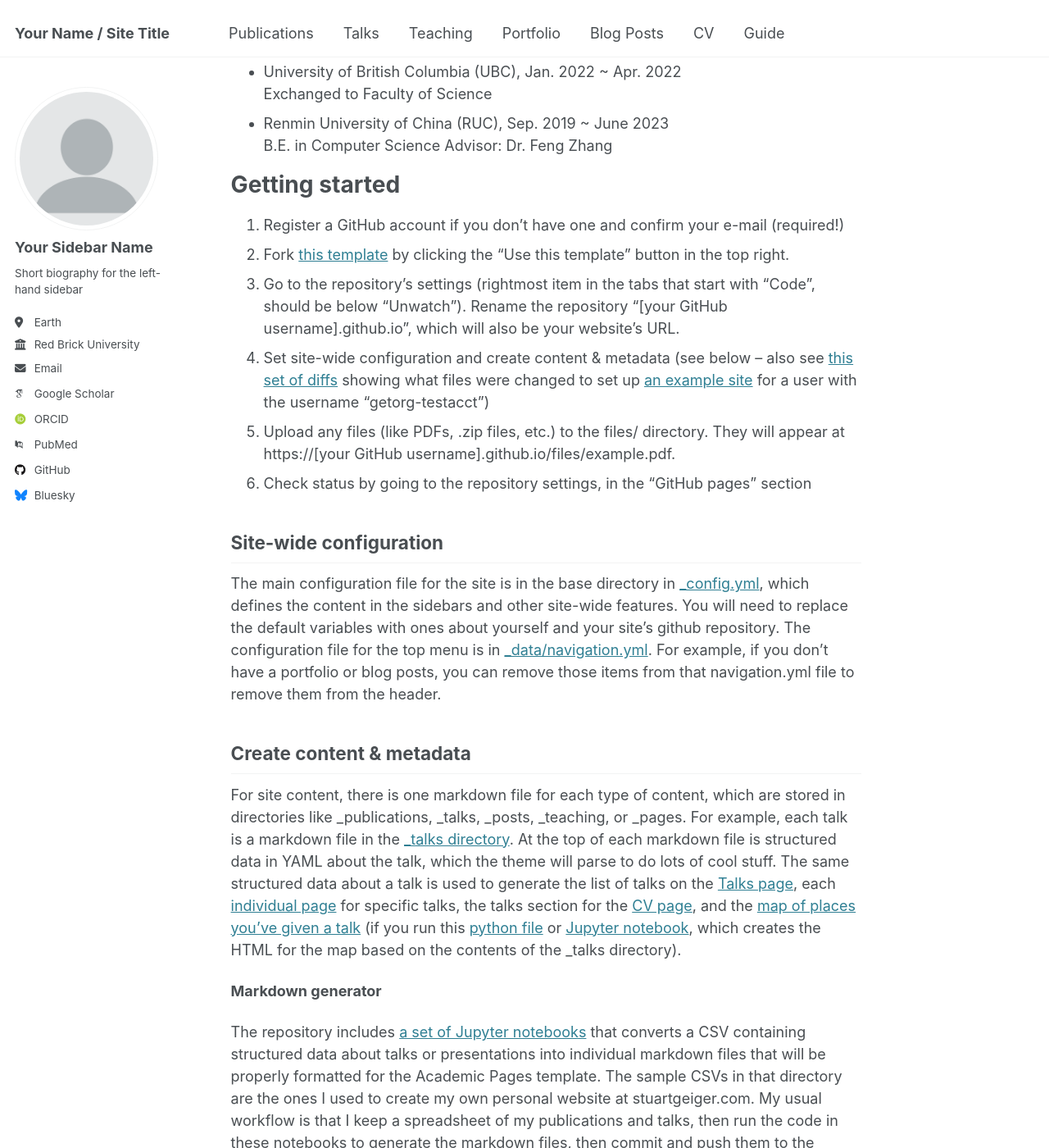
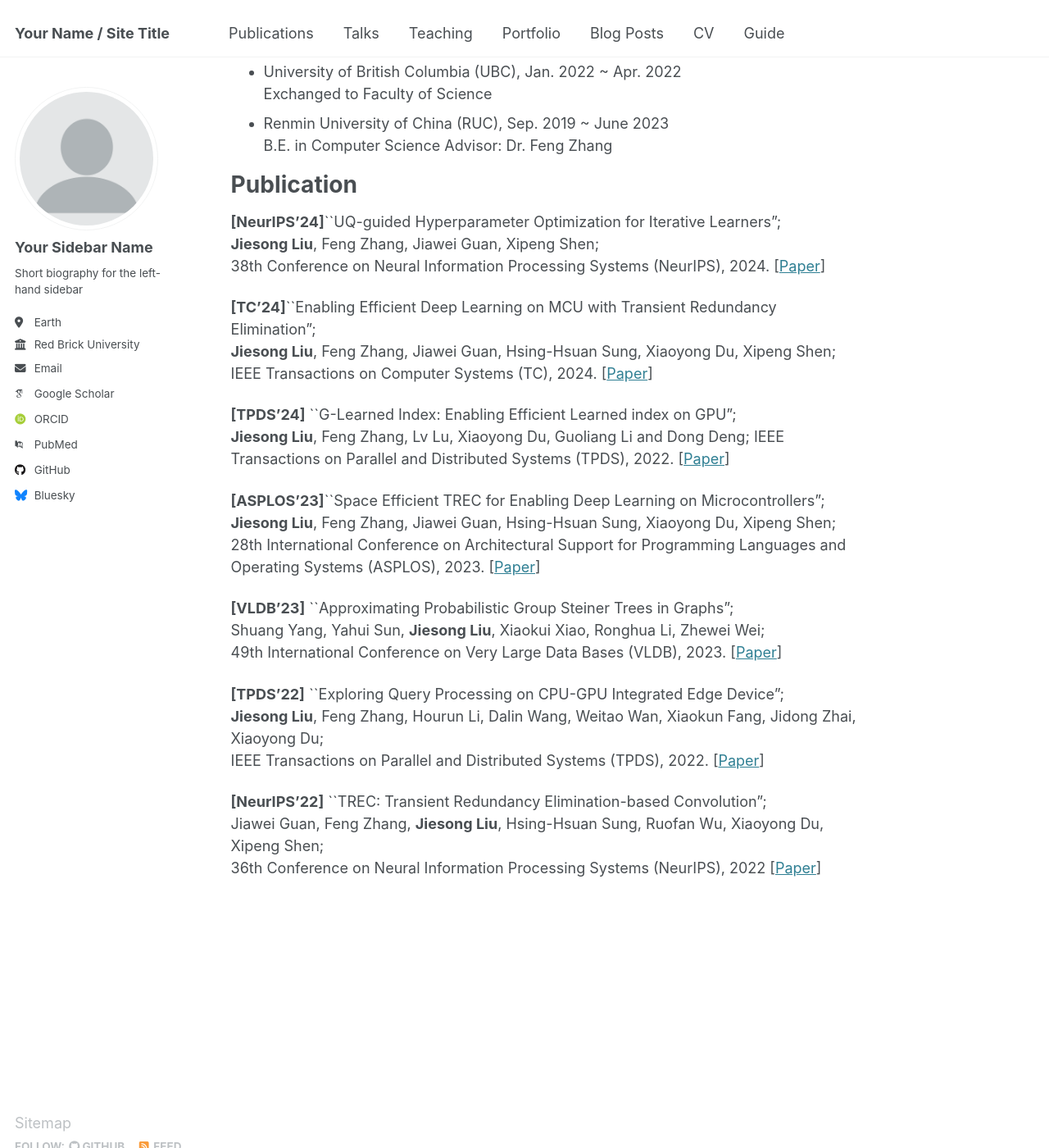
Before and after one commit to Fred1031/Fred1031.github.io, a Jekyll site: the page built from _pages/about.md, in a window 1280 px wide and 1400 px high, scrolled down 317 px. Shown: the whole window at 82% size. Built offline with Jekyll 4.4.1, drawn with Linux system fonts in a browser that asks for light colours; some web fonts are replaced; some of the changed text lies outside the part shown.

Commit message:
Update about.md

```diff
--- a/_pages/about.md
+++ b/_pages/about.md
@@ -26,35 +26,32 @@ Education Background
   B.E. in Computer Science
   Advisor: Dr. Feng Zhang
 
-Getting started
+Publication
 ======
-1. Register a GitHub account if you don't have one and confirm your e-mail (required!)
-1. Fork [this template](https://github.com/academicpages/academicpages.github.io) by clicking the "Use this template" button in the top right.
-1. Go to the repository's settings (rightmost item in the tabs that start with "Code", should be below "Unwatch"). Rename the repository "[your GitHub username].github.io", which will also be your website's URL.
-1. Set site-wide configuration and create content & metadata (see below -- also see [this set of diffs](http://archive.is/3TPas) showing what files were changed to set up [an example site](https://getorg-testacct.github.io) for a user with the username "getorg-testacct")
-1. Upload any files (like PDFs, .zip files, etc.) to the files/ directory. They will appear at https://[your GitHub username].github.io/files/example.pdf.
-1. Check status by going to the repository settings, in the "GitHub pages" section
+**[NeurIPS’24]**``UQ-guided Hyperparameter Optimization for Iterative Learners”;
+**Jiesong Liu**, Feng Zhang, Jiawei Guan, Xipeng Shen;
+38th Conference on Neural Information Processing Systems (NeurIPS), 2024. \[[Paper](http://fred1031.github.io/files/NeurIPS2024.pdf)\]
 
-Site-wide configuration
-------
-The main configuration file for the site is in the base directory in [_config.yml](https://github.com/academicpages/academicpages.github.io/blob/master/_config.yml), which defines the content in the sidebars and other site-wide features. You will need to replace the default variables with ones about yourself and your site's github repository. The configuration file for the top menu is in [_data/navigation.yml](https://github.com/academicpages/academicpages.github.io/blob/master/_data/navigation.yml). For example, if you don't have a portfolio or blog posts, you can remove those items from that navigation.yml file to remove them from the header.
+**[TC’24]**``Enabling Efficient Deep Learning on MCU with Transient Redundancy Elimination”;
+**Jiesong Liu**, Feng Zhang, Jiawei Guan, Hsing-Hsuan Sung, Xiaoyong Du, Xipeng Shen;
+IEEE Transactions on Computer Systems (TC), 2024. \[[Paper](http://fred1031.github.io/files/TC-2024.pdf)\]
 
-Create content & metadata
-------
-For site content, there is one markdown file for each type of content, which are stored in directories like _publications, _talks, _posts, _teaching, or _pages. For example, each talk is a markdown file in the [_talks directory](https://github.com/academicpages/academicpages.github.io/tree/master/_talks). At the top of each markdown file is structured data in YAML about the talk, which the theme will parse to do lots of cool stuff. The same structured data about a talk is used to generate the list of talks on the [Talks page](https://academicpages.github.io/talks), each [individual page](https://academicpages.github.io/talks/2012-03-01-talk-1) for specific talks, the talks section for the [CV page](https://academicpages.github.io/cv), and the [map of places you've given a talk](https://academicpages.github.io/talkmap.html) (if you run this [python file](https://github.com/academicpages/academicpages.github.io/blob/master/talkmap.py) or [Jupyter notebook](https://github.com/academicpages/academicpages.github.io/blob/master/talkmap.ipynb), which creates the HTML for the map based on the contents of the _talks directory).
+**[TPDS’24]** ``G-Learned Index: Enabling Efficient Learned index on GPU”;
+**Jiesong Liu**, Feng Zhang, Lv Lu, Xiaoyong Du, Guoliang Li and Dong Deng;
+IEEE Transactions on Parallel and Distributed Systems (TPDS), 2022. \[[Paper](http://fred1031.github.io/files/TPDS-2024.pdf)\]
 
-**Markdown generator**
+**[ASPLOS’23]**``Space Efficient TREC for Enabling Deep Learning on Microcontrollers”;
+**Jiesong Liu**, Feng Zhang, Jiawei Guan, Hsing-Hsuan Sung, Xiaoyong Du, Xipeng Shen;
+28th International Conference on Architectural Support for Programming Languages and Operating Systems (ASPLOS), 2023. \[[Paper](http://fred1031.github.io/files/ASPLOS2023.pdf)\]
 
-The repository includes [a set of Jupyter notebooks](https://github.com/academicpages/academicpages.github.io/tree/master/markdown_generator
-) that converts a CSV containing structured data about talks or presentations into individual markdown files that will be properly formatted for the Academic Pages template. The sample CSVs in that directory are the ones I used to create my own personal website at stuartgeiger.com. My usual workflow is that I keep a spreadsheet of my publications and talks, then run the code in these notebooks to generate the markdown files, then commit and push them to the GitHub repository.
+**[VLDB’23]** ``Approximating Probabilistic Group Steiner Trees in Graphs”;
+Shuang Yang, Yahui Sun, **Jiesong Liu**, Xiaokui Xiao, Ronghua Li, Zhewei Wei;
+49th International Conference on Very Large Data Bases (VLDB), 2023. \[[Paper](http://fred1031.github.io/files/VLDB2022.pdf)\]
 
-How to edit your site's GitHub repository
-------
-Many people use a git client to create files on their local computer and then push them to GitHub's servers. If you are not familiar with git, you can directly edit these configuration and markdown files directly in the github.com interface. Navigate to a file (like [this one](https://github.com/academicpages/academicpages.github.io/blob/master/_talks/2012-03-01-talk-1.md) and click the pencil icon in the top right of the content preview (to the right of the "Raw | Blame | History" buttons). You can delete a file by clicking the trashcan icon to the right of the pencil icon. You can also create new files or upload files by navigating to a directory and clicking the "Create new file" or "Upload files" buttons.
+**[TPDS'22]** ``Exploring Query Processing on CPU-GPU Integrated Edge Device";
+**Jiesong Liu**, Feng Zhang, Hourun Li, Dalin Wang, Weitao Wan, Xiaokun Fang, Jidong Zhai, Xiaoyong Du;
+IEEE Transactions on Parallel and Distributed Systems (TPDS), 2022. \[[Paper](http://fred1031.github.io/files/TPDS-2022.pdf)\]
 
-Example: editing a markdown file for a talk
-![Editing a markdown file for a talk](/images/editing-talk.png)
-
-For more info
-------
-More info about configuring Academic Pages can be found in [the guide](https://academicpages.github.io/markdown/), the [growing wiki](https://github.com/academicpages/academicpages.github.io/wiki), and you can always [ask a question on GitHub](https://github.com/academicpages/academicpages.github.io/discussions). The [guides for the Minimal Mistakes theme](https://mmistakes.github.io/minimal-mistakes/docs/configuration/) (which this theme was forked from) might also be helpful.
+**[NeurIPS’22]** ``TREC: Transient Redundancy Elimination-based Convolution”;
+Jiawei Guan, Feng Zhang, **Jiesong Liu**, Hsing-Hsuan Sung, Ruofan Wu, Xiaoyong Du, Xipeng Shen;
+36th Conference on Neural Information Processing Systems (NeurIPS), 2022 \[[Paper](http://fred1031.github.io/files/NeurIPS2022.pdf)\]
```
